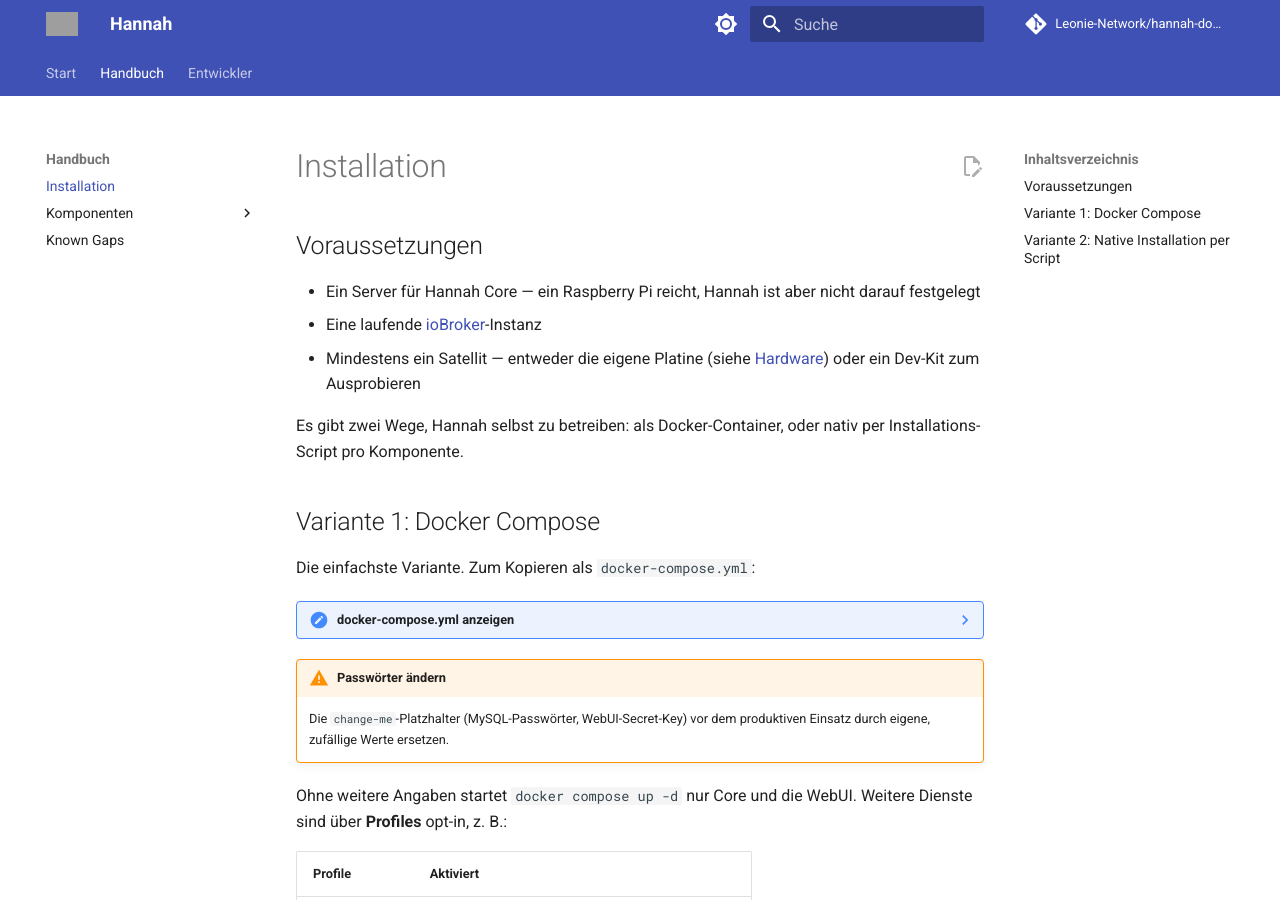
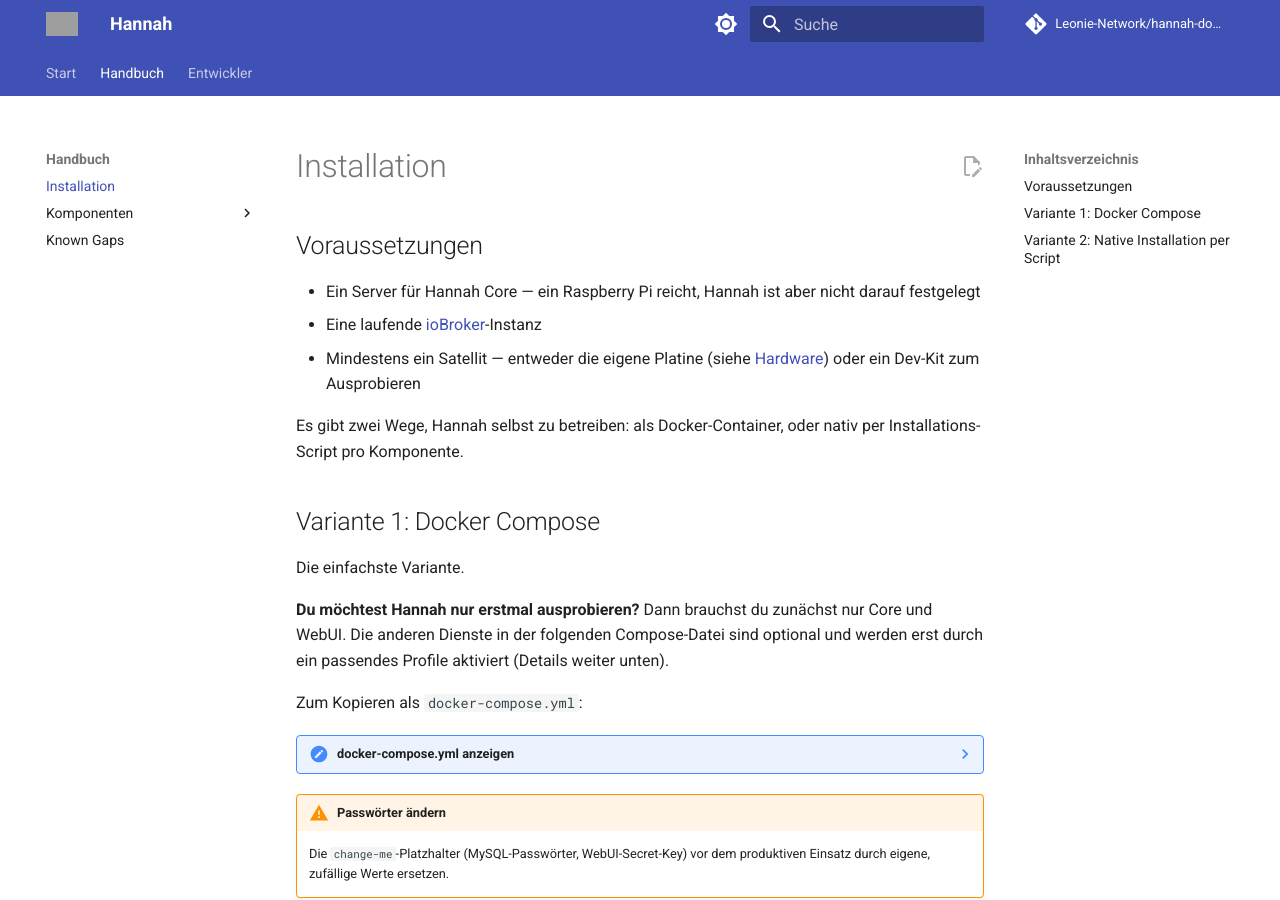
Before and after one commit to Leonie-Network/hannah-docs, an MkDocs documentation site: the page built from docs/manual/installation.md, in a window 1280 px wide and 900 px high. Built offline with MkDocs 1.6.1 and Material for MkDocs 9.7.7, drawn with Linux system fonts in a browser that asks for light colours; comment, search, counter and statistics services are not loaded; grey boxes are pictures that could not be loaded.

Commit message:
docs: reassure first-time readers before the full compose file
Adds a short "just want to try it out?" note ahead of the collapsible
docker-compose.yml block, pointing out that only Core+WebUI are needed to
start - the rest is opt-in via profiles. Previously that same fact only
showed up as a paragraph after the big file, too late for a hesitant reader.

````diff
--- a/docs/manual/installation.md
+++ b/docs/manual/installation.md
@@ -11,7 +11,13 @@ Installations-Script pro Komponente.
 
 ## Variante 1: Docker Compose
 
-Die einfachste Variante. Zum Kopieren als `docker-compose.yml`:
+Die einfachste Variante.
+
+**Du möchtest Hannah nur erstmal ausprobieren?** Dann brauchst du zunächst nur Core und
+WebUI. Die anderen Dienste in der folgenden Compose-Datei sind optional und werden erst
+durch ein passendes Profile aktiviert (Details weiter unten).
+
+Zum Kopieren als `docker-compose.yml`:
 
 ??? note "docker-compose.yml anzeigen"
     ```yaml
````
